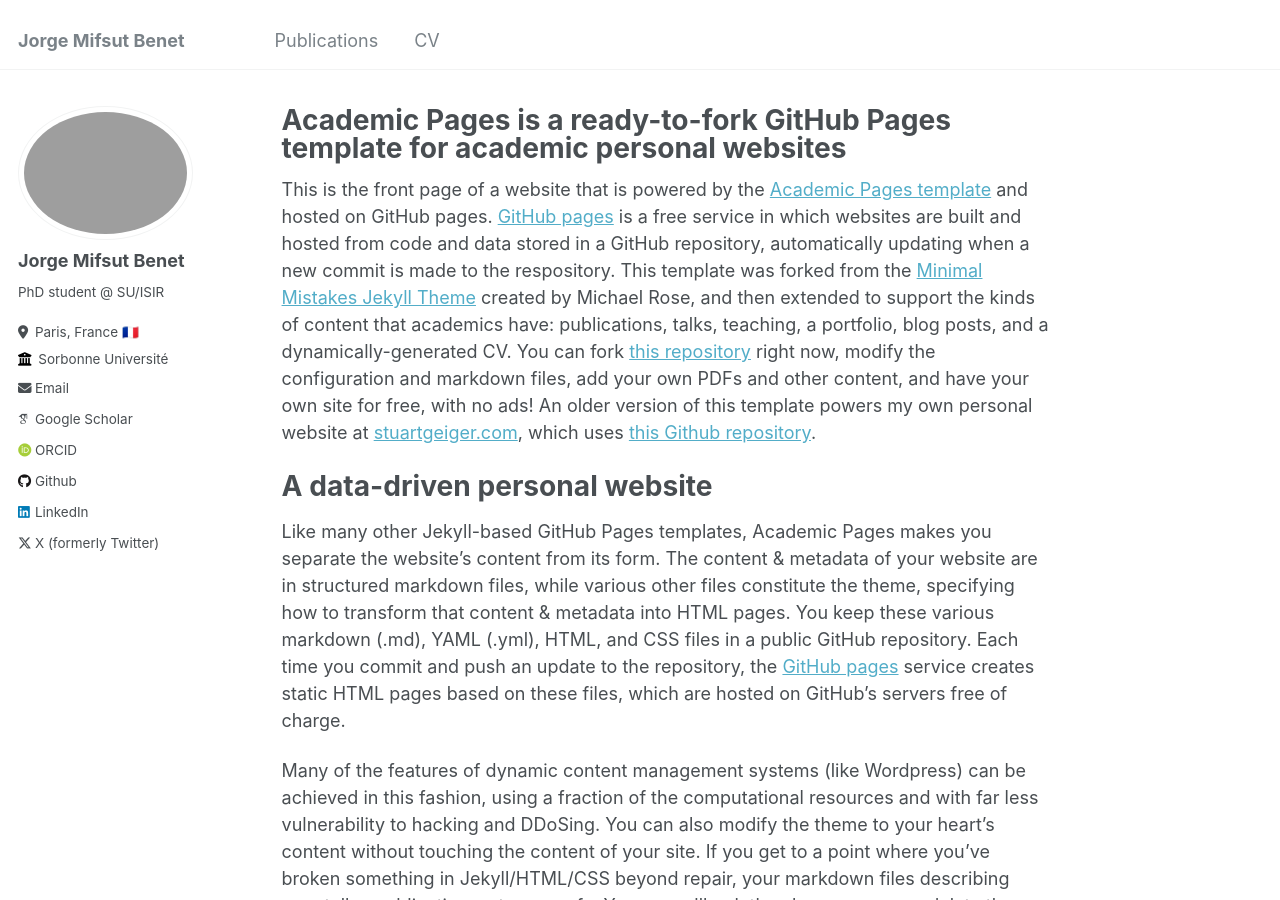
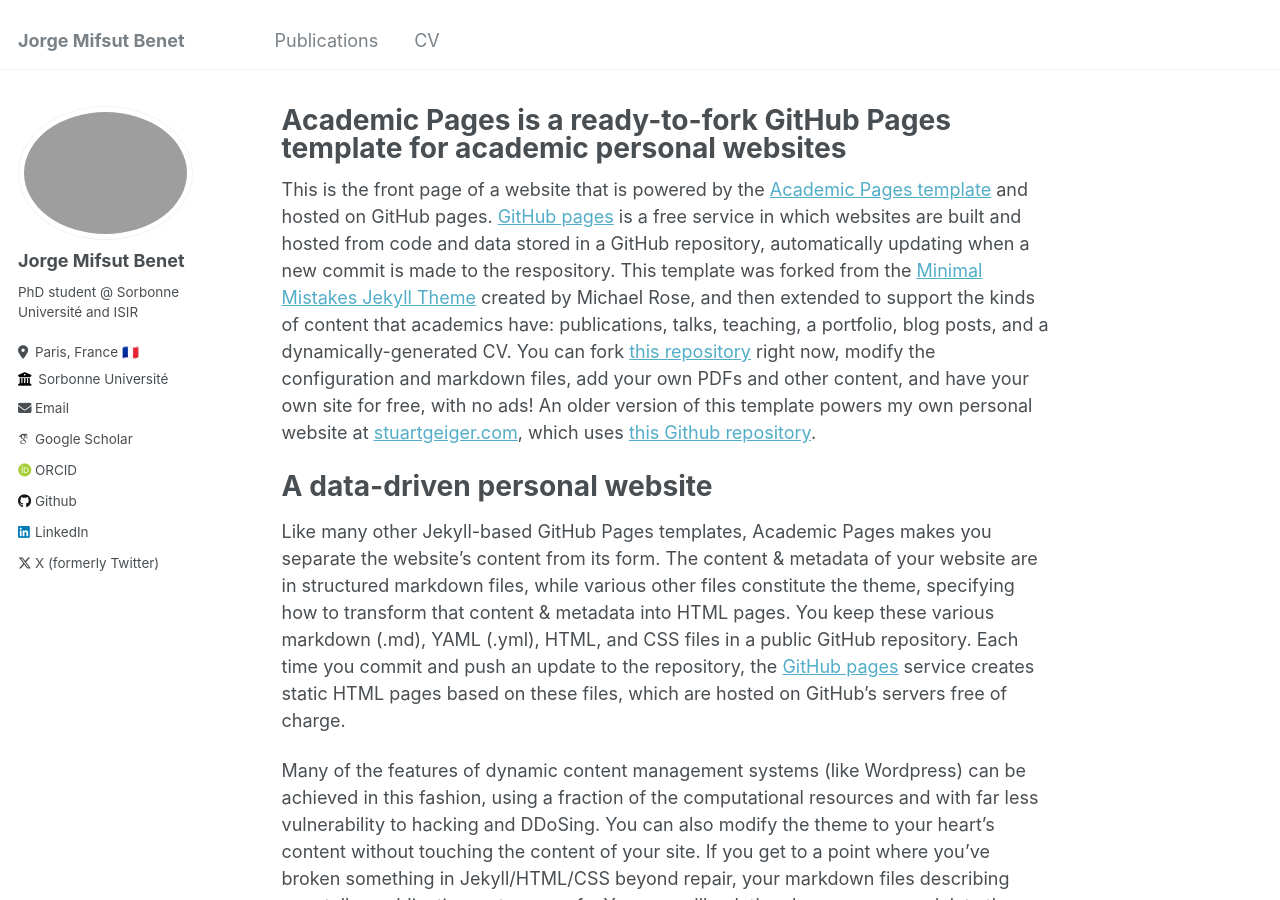
Before and after one commit to jorge-mifsut/jorge-mifsut.github.io, a Jekyll site: the page built from _pages/about.md, in a window 1280 px wide and 900 px high. Built offline with Jekyll 4.4.1, drawn with Linux system fonts in a browser that asks for light colours; some web fonts are replaced.

Commit message:
Update _config.yml

```diff
--- a/_config.yml
+++ b/_config.yml
@@ -24,7 +24,7 @@ author:
   avatar           : "jorge.jpg"
   name             : "Jorge Mifsut Benet"
   pronouns         : # example: "she/her"
-  bio              : "PhD student @ SU/ISIR"
+  bio              : "PhD student @ Sorbonne Université and ISIR"
   location         : "Paris, France 🇫🇷"
   employer         : "Sorbonne Université"
   uri              : # URL
```
